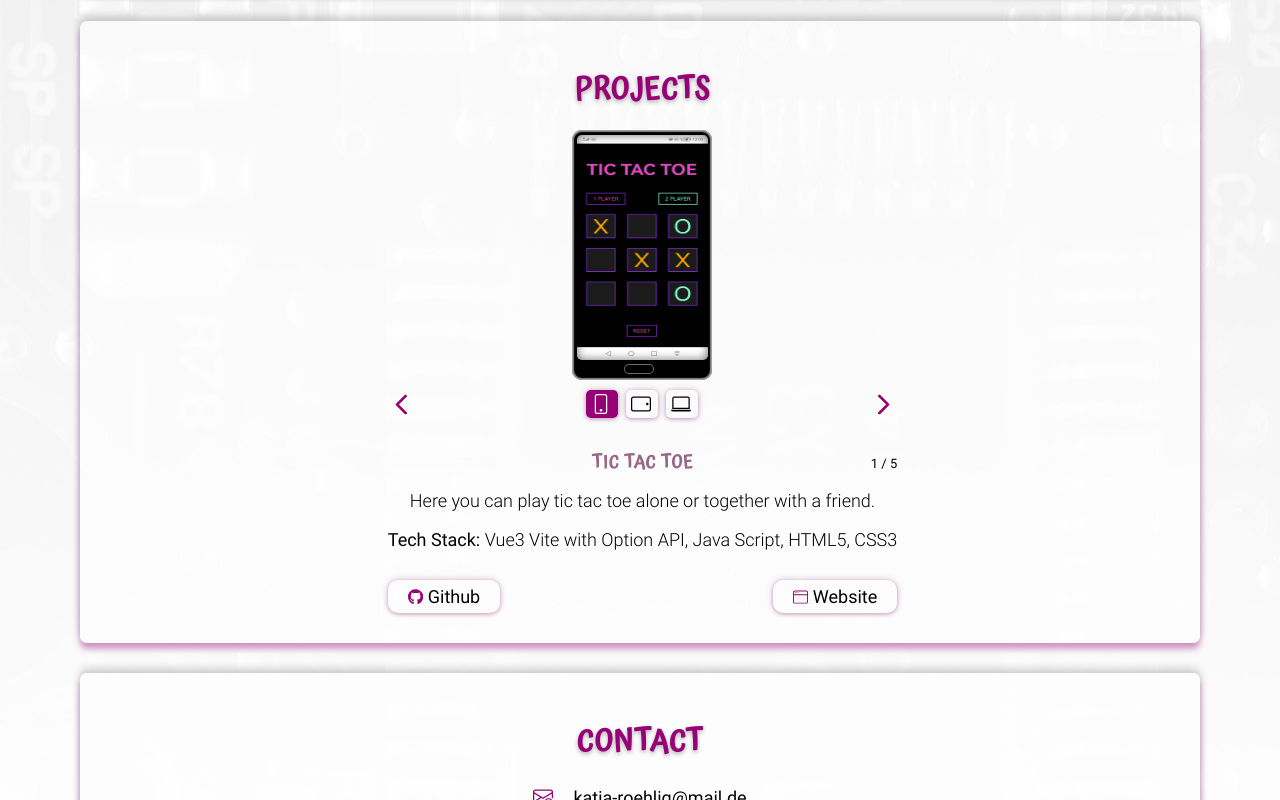
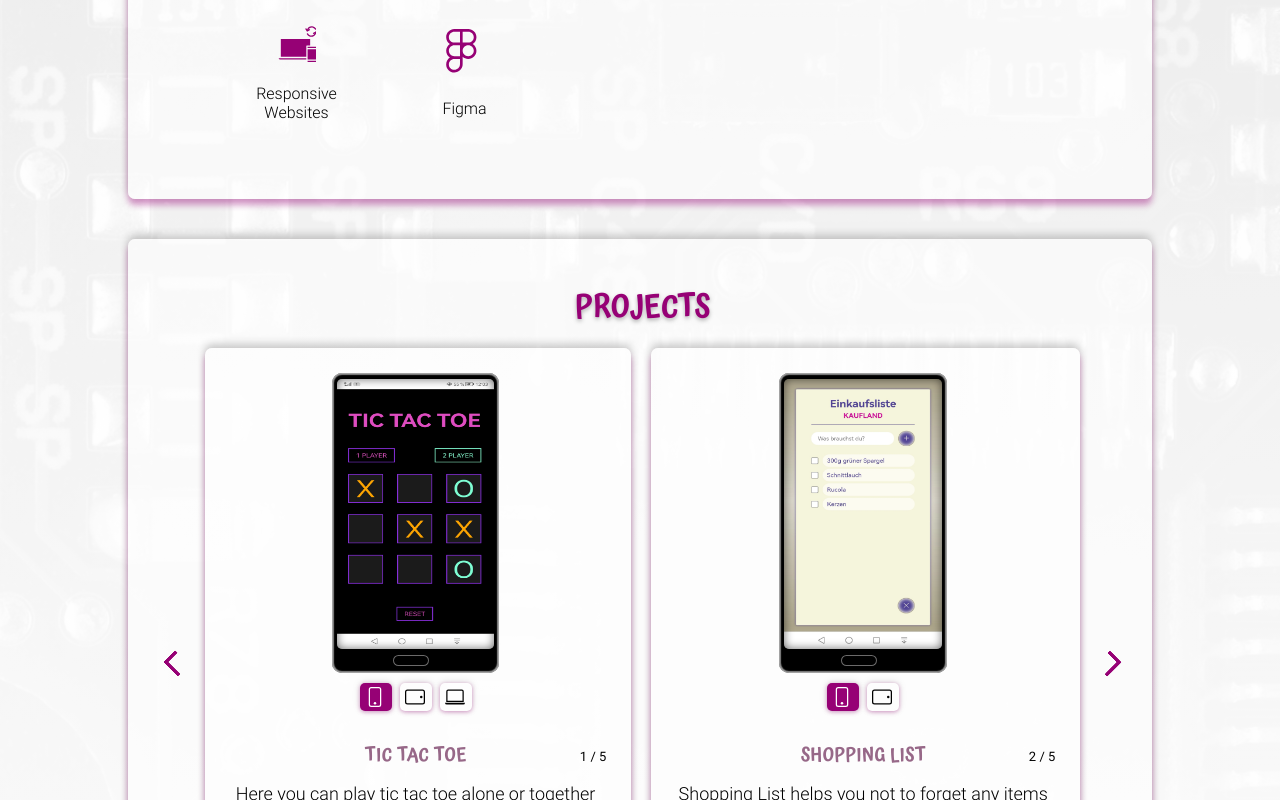
Before and after one commit to katja-roehlig/portfolio, a Vue app: page / in a window 1280 px wide. Shown: the part 1360-2160 px from the top of the page. Built offline with nearby package versions, Linux system fonts and the light colour scheme.

Commit message:
feat: add responsive style to projects

```diff
--- a/src/components/Desktop.vue
+++ b/src/components/Desktop.vue
@@ -51,4 +51,11 @@ const props = defineProps({
   bottom: 0%;
   border-radius: 1rem 1rem 50rem 50rem;
 }
+/* media-queries ************************************************************* */
+@media (min-width: 768px) {
+  .desktop__container {
+    height: 20.3rem;
+    width: 30.5149rem;
+  }
+}
 </style>
--- a/src/components/Phone.vue
+++ b/src/components/Phone.vue
@@ -49,4 +49,12 @@ const props = defineProps({
   right: 42%;
   bottom: 2.5%;
 }
+
+/* media-queries ************************************************************* */
+@media (min-width: 768px) {
+  .phone__container {
+    height: 30rem;
+    width: 16.79rem;
+  }
+}
 </style>
--- a/src/components/Projects.vue
+++ b/src/components/Projects.vue
@@ -18,7 +18,7 @@ function swiping(event: Event): void {
   let position = projectBox.findIndex((element) => element.visible === true);
   projectBox[position].visible = false;
   const target = event.target as HTMLElement;
-  if (target.className === "back") {
+  if (target.id === "back") {
     if (position !== 0) {
       projectBox[position - 1].visible = true;
     } else {
@@ -65,10 +65,13 @@ function zoomImage(): boolean {
   return (isZoomed.value = !isZoomed.value);
 }
 </script>
-
+<!--* HTML ************************************************************************************************************** -->
 <template>
   <article class="project__container container" id="projects">
     <h3>Projects</h3>
+
+    <div class="flex__container">
+      <ArrowLeft class="desktop-arrow" />
       <template v-for="item in store.projects" :key="item.id">
         <div class="content__container" v-if="item.visible === true">
           <Phone
@@ -96,7 +99,7 @@ function zoomImage(): boolean {
             class="smartphone"
           >
             <div class="icon__container">
-            <ArrowLeft @click="swiping($event)" />
+              <ArrowLeft @click="swiping($event)" id="back" class="mobile" />
               <div class="view__container">
                 <div
                   class="icon"
@@ -123,7 +126,11 @@ function zoomImage(): boolean {
                   <LaptopIcon class="view-icon" id="desktop" />
                 </div>
               </div>
-            <ArrowRight @click="swiping($event)" />
+              <ArrowRight
+                @click="swiping($event)"
+                id="forward"
+                class="mobile"
+              />
             </div>
             <div class="project__heading__container">
               <h4 class="project__heading">{{ item.name }}</h4>
@@ -141,9 +148,12 @@ function zoomImage(): boolean {
           </ProjectDescription>
         </div>
       </template>
+      <ArrowRight class="desktop-arrow" />
+    </div>
   </article>
 </template>
 
+<!--* CSS ************************************************************************************************************** -->
 <style scoped>
 .content__container {
   display: flex;
@@ -151,18 +161,16 @@ function zoomImage(): boolean {
   justify-content: center;
   align-items: center;
 }
-.arrow {
-  position: relative;
-  width: 4rem;
-  padding-bottom: 28rem;
-}
-.back {
+
+#back {
   left: 15%;
 }
-.forward {
+#forward {
   right: 15%;
 }
-
+.desktop-arrow {
+  display: none;
+}
 .project__description {
   margin-block: 0.5rem 0;
   text-align: center;
@@ -236,4 +244,34 @@ function zoomImage(): boolean {
   transform-origin: 50% 60%;
   z-index: 1;
 }
+
+@media (min-width: 1100px) {
+  .flex__container {
+    display: flex;
+    flex-direction: row;
+    gap: 2rem;
+  }
+  .content__container {
+    max-width: 30vw;
+    justify-content: flex-start;
+    padding: 2.5rem 2.5rem 3rem 2rem;
+    box-shadow: 0px 6px 6px var(--accent-color-transparent),
+      0px -4px 8px rgba(var(--text-color), 0.2);
+    background-color: rgba(var(--bg-color), 0.6);
+    border-radius: 0.7rem;
+  }
+  .mobile {
+    display: none;
+  }
+  .icon__container {
+    justify-content: center;
+  }
+  .desktop-arrow {
+    display: inline-block;
+    align-self: center;
+    width: 1.7rem;
+    height: 1.7rem;
+    border-width: 4px;
+  }
+}
 </style>
--- a/src/components/Skills.vue
+++ b/src/components/Skills.vue
@@ -17,7 +17,7 @@ import Figma from "./icons/skills/Api.vue";
   <article class="skills__container container" id="skills">
     <h3>Skills</h3>
 
-    <h4>My tech skills and tools</h4>
+    <h4 class="skills__subheading">My tech skills and tools</h4>
 
     <ul class="tech-list">
       <li class="tech-list-item">
@@ -134,10 +134,13 @@ import Figma from "./icons/skills/Api.vue";
 
 @media (min-width: 992px) {
   .icon-style {
-    width: 30%;
+    width: 25%;
+  }
+  .skills__subheading {
+    margin-bottom: 5rem;
   }
   .tech-list {
-    grid-template-columns: repeat(6, 1fr);
+    grid-template-columns: repeat(5, 1fr);
     grid-column-gap: 0.1rem;
   }
   .tech-list-item {
@@ -147,4 +150,9 @@ import Figma from "./icons/skills/Api.vue";
     padding-bottom: 4.8rem;
   }
 }
+@media (min-width: 1200px) {
+  .skills__container {
+    padding: 2.5rem 9.5rem 5rem 9rem;
+  }
+}
 </style>
--- a/src/components/Smartphone copy.vue
+++ /dev/null
@@ -1,128 +0,0 @@
-<script setup lang="ts">
-import Github from "./icons/Github.vue";
-import Website from "./icons/Website.vue";
-const props = defineProps({
-  phone: {
-    type: String,
-  },
-  github: {
-    type: String,
-  },
-  web: { type: String },
-});
-</script>
-
-<template>
-  <div class="media__container">
-    <div class="phone__container">
-      <div
-        class="phone__screen"
-        :style="`background-image:` + props.phone"
-      ></div>
-
-      <div class="phone__button"></div>
-    </div>
-    <div class="description__container">
-      <article>
-        <slot>Description of the project</slot
-        ><a class="link" href="">more...</a>
-      </article>
-      <div class="button__container">
-        <button class="btn">
-          <a class="btn-link" :href="props.github">
-            <Github class="btn-icon" />Github</a
-          ></button
-        ><button class="btn">
-          <a class="btn-link" :href="props.web"
-            ><Website class="btn-icon" />Website</a
-          >
-        </button>
-      </div>
-    </div>
-  </div>
-</template>
-<style scoped>
-.phone__container {
-  background-color: black;
-  width: 14rem;
-  height: 25rem;
-  border-radius: 1rem;
-  position: relative;
-  box-shadow: inset 0px 0px 2px 0.5px rgba(255, 255, 255, 0.661),
-    inset 0px 0px 1px 2px rgba(144, 144, 144, 0.803);
-  flex-shrink: 0;
-}
-.phone__screen {
-  background-size: 100% 100%;
-  background-repeat: no-repeat;
-  background-position: 150% 100%;
-  box-shadow: inset 0px 0px 10px rgba(0, 0, 0, 0.586);
-
-  width: 94%;
-  height: 90%;
-  border-radius: 0.5rem;
-  position: absolute;
-  left: 3%;
-  top: 2%;
-}
-
-.phone__button {
-  width: 20%;
-  height: 3%;
-  border: 0.2px solid rgba(255, 252, 252, 0.419);
-  border-radius: 5rem;
-  background-color: rgb(0, 0, 0);
-  position: absolute;
-  right: 42%;
-  bottom: 2.5%;
-}
-.media__container {
-  display: flex;
-  flex-direction: column;
-  gap: 0.5rem;
-  justify-content: center;
-  align-items: center;
-}
-.btn-icon {
-  width: 1.5rem;
-  color: var(--accent-color);
-  fill: var(--accent-color);
-}
-.btn-icon:hover {
-  color: rgb(var(--bg-color));
-  fill: rgb(var(--bg-color));
-}
-.link,
-.btn-link {
-  text-decoration: none;
-  color: var(--text-color);
-  font-family: RobotoReg;
-}
-.btn-link {
-  display: flex;
-  gap: 0.5rem;
-  justify-content: center;
-  align-items: center;
-}
-.link:hover {
-  color: var(--accent-color);
-  transform: scale(2);
-}
-
-.btn {
-  all: unset;
-  padding: 0.6rem 2rem;
-  border: 2px solid var(--accent-color);
-  border-radius: 1rem;
-}
-.btn:hover {
-  background-color: var(--accent-color);
-  color: rgb(var(--bg-color));
-}
-
-.button__container {
-  margin-top: 1.5rem;
-  display: flex;
-  justify-content: space-between;
-}
-</style>
--- a/src/components/Tablet.vue
+++ b/src/components/Tablet.vue
@@ -40,4 +40,11 @@ const props = defineProps({
   height: 94%;
   border-radius: 7%;
 }
+/* media-queries ************************************************************* */
+@media (min-width: 768px) {
+  .tablet__container {
+    height: 21rem;
+    width: 30.1875rem;
+  }
+}
 </style>
--- a/src/components/icons/ArrowLeft.vue
+++ b/src/components/icons/ArrowLeft.vue
@@ -1,9 +1,9 @@
 <template>
-  <div class="back"></div>
+  <div class="arrow"></div>
 </template>
 
 <style scoped>
-.back {
+.arrow {
   width: 1.2rem;
   height: 1.2rem;
   border-radius: 0.2rem;
--- a/src/components/icons/ArrowRight.vue
+++ b/src/components/icons/ArrowRight.vue
@@ -1,9 +1,9 @@
 <template>
-  <div class="forward"></div>
+  <div class="arrow"></div>
 </template>
 
 <style scoped>
-.forward {
+.arrow {
   width: 1.2rem;
   height: 1.2rem;
   border-radius: 0.2rem;
--- a/src/style.css
+++ b/src/style.css
@@ -110,5 +110,10 @@ h4 {
   body {
     font-size: 1.8rem;
     padding: 2.5rem 8rem;
+    width: 80vw;
+    margin-inline: auto;
+  }
+  .container {
+    margin-top: 4rem;
   }
 }
--- a/store/store.ts
+++ b/store/store.ts
@@ -32,7 +32,7 @@ export const projectStore = defineStore("store", {
 
       <projectStructure>{
         id: 2,
-        visible: false,
+        visible: true,
         name: "Shopping List",
         phoneImg: "url(/img/Shopping_Phone.webp)",
         tabletImg: "url(/img/Shopping_Tablet.webp)",
```
Lines whose indentation alone changed are shown as unchanged.
